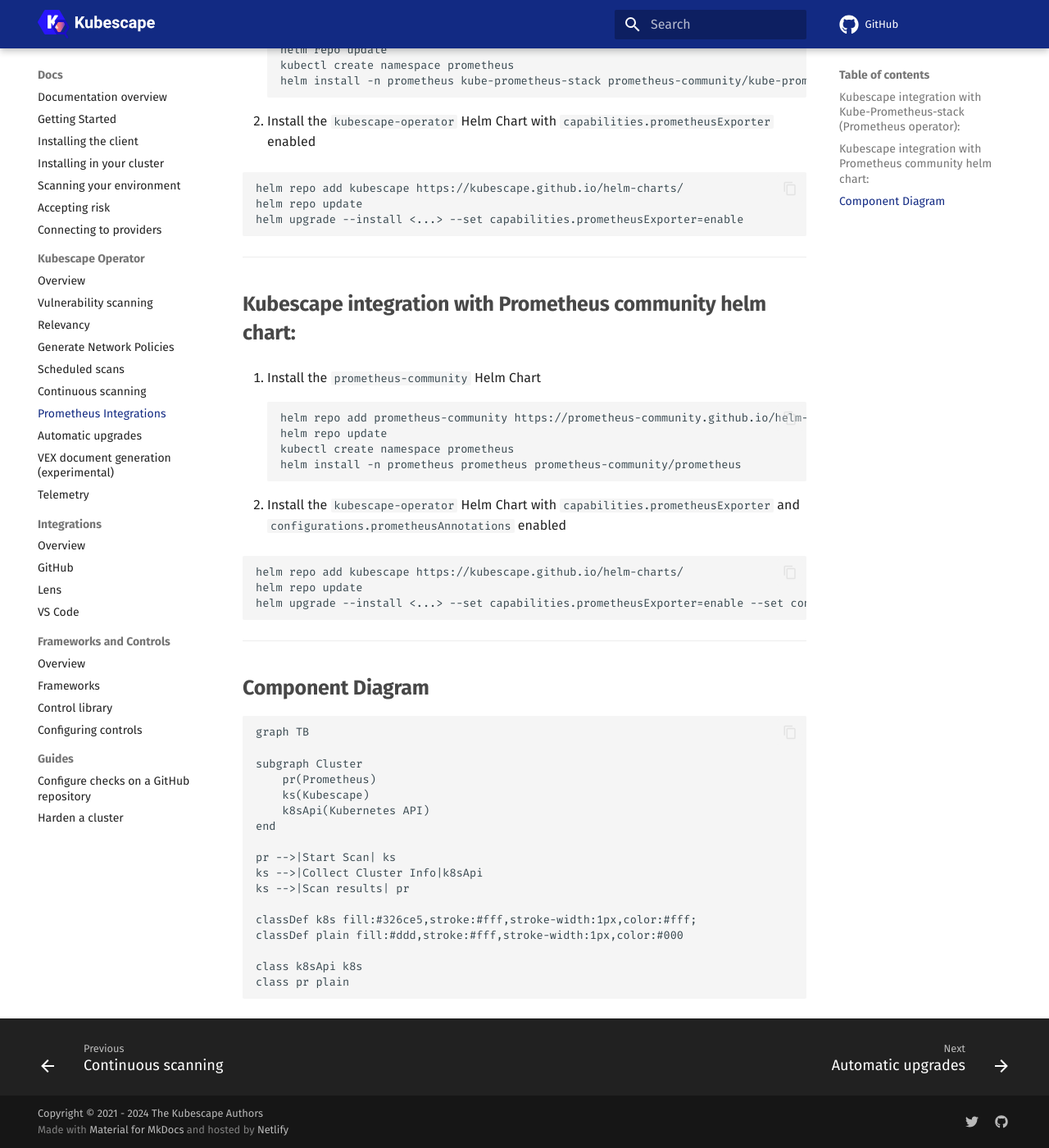
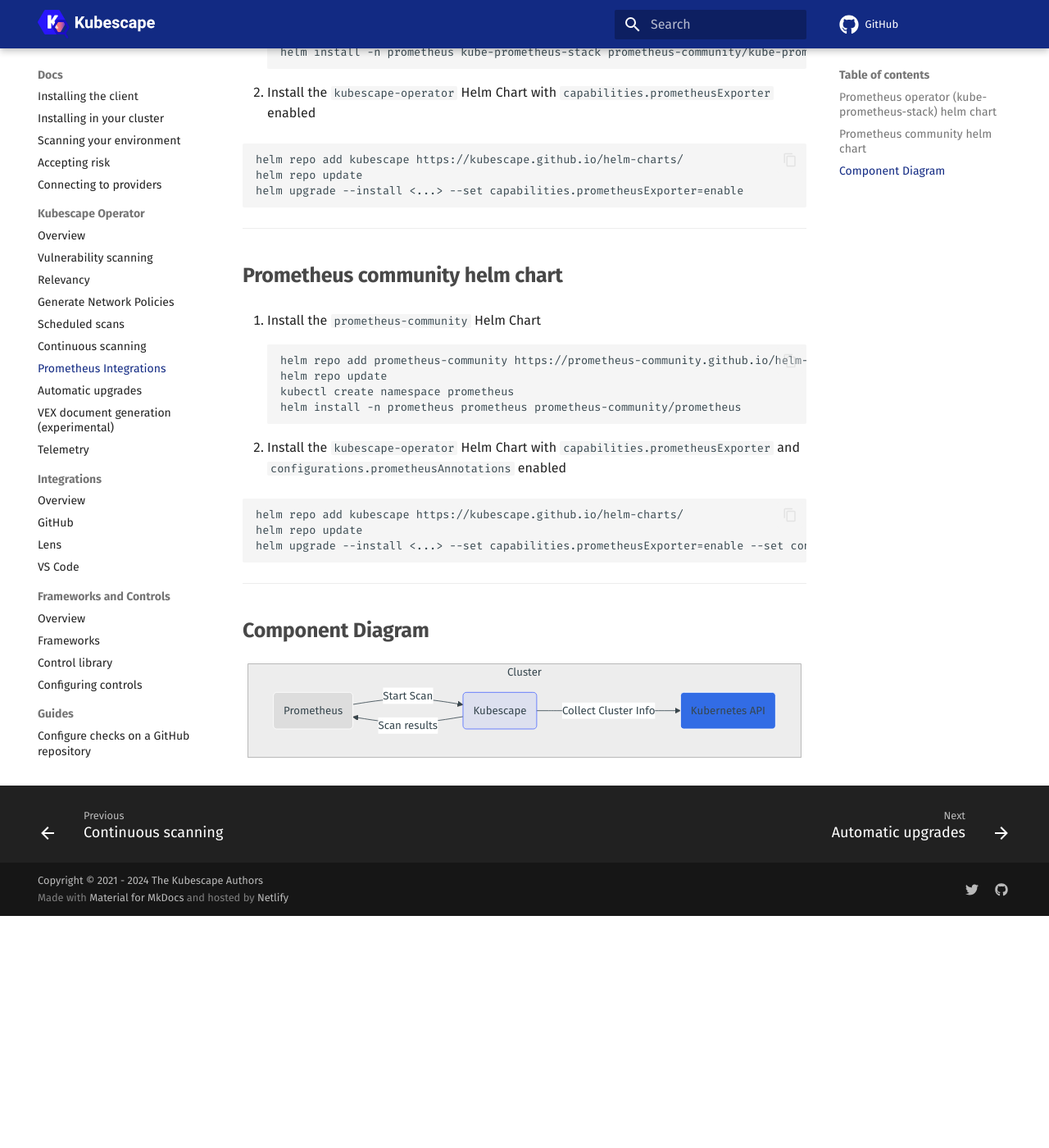
Before and after one commit to kubescape/kubescape.io, an MkDocs documentation site: the page built from docs/docs/operator/prometheus-integration.md, in a window 1280 px wide and 1400 px high, scrolled down 521 px. Shown: the whole window at 82% size. Built offline with MkDocs 1.6.1 and Material for MkDocs 9.7.7, drawn with Linux system fonts in a browser that asks for light colours; comment, search, counter and statistics services are not loaded; after the commit the page ends 1638 px from its top, so only the background shows below that; some of the changed text lies outside the part shown.

Commit message:
fix mkdocs
Signed-off-by: Amir Malka <amirm@armosec.io>
Signed-off-by: Oshrat <oshratn@armosec.io>

````diff
--- a/docs/docs/operator/prometheus-integration.md
+++ b/docs/docs/operator/prometheus-integration.md
@@ -1,10 +1,10 @@
 # Kubescape-Prometheus Integration
 
-Most of the end-users either use [`kube-prometheus-stack`](https://github.com/prometheus-community/helm-charts/tree/main/charts/kube-prometheus-stack) Prometheus operator else [`prometheus helm chart`](https://github.com/prometheus-community/helm-charts/tree/main/charts/prometheus) to install Prometheus for monitoring. Based on your choice of Prometheus, you can follow either of the below methods to enable kubescape monitoring with Prometheus.
+Most of the end-users either use [`prometheus-community/kube-prometheus-stack`](https://github.com/prometheus-community/helm-charts/tree/main/charts/kube-prometheus-stack) or [`prometheus-community/prometheus`](https://github.com/prometheus-community/helm-charts/tree/main/charts/prometheus) to install Prometheus for monitoring. Based on your choice of Prometheus, you can follow either of the below methods to enable kubescape monitoring with Prometheus.
 
 ---
 
-## Kubescape integration with Kube-Prometheus-stack (Prometheus operator):
+## Prometheus operator (kube-prometheus-stack) helm chart
 
 1. Install the `kube-prometheus-stack` Helm Chart
 ```
@@ -24,7 +24,7 @@
 
 ---
 
-## Kubescape integration with Prometheus community helm chart:
+## Prometheus community helm chart
 
 1. Install the `prometheus-community` Helm Chart
 ```
--- a/mkdocs.yml
+++ b/mkdocs.yml
@@ -102,3 +102,9 @@
   - pymdownx.inlinehilite
   - pymdownx.snippets
   - pymdownx.superfences
+  - pymdownx.extra:
+      pymdownx.superfences:
+        custom_fences:
+          - name: mermaid
+            class: mermaid
+            format: !!python/name:pymdownx.superfences.fence_code_format
````
Also changed, not shown: 2 other files.
